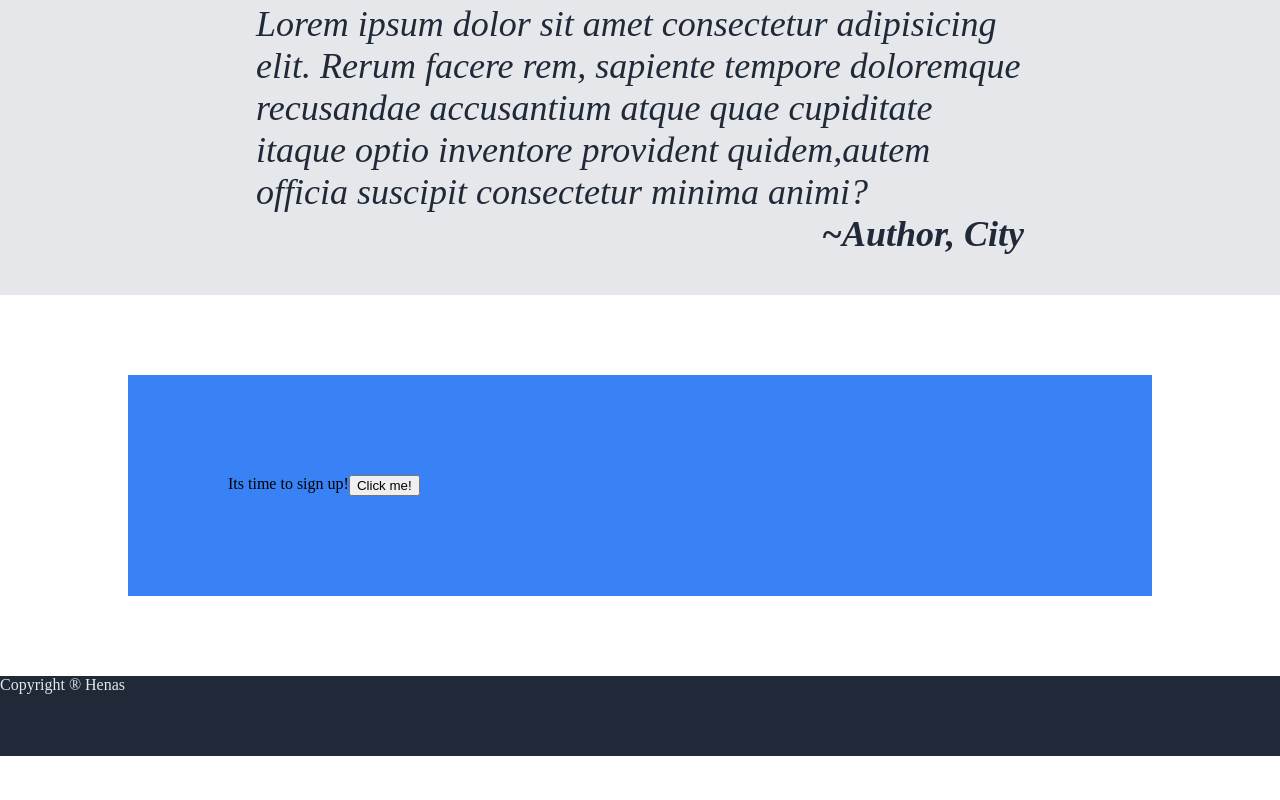
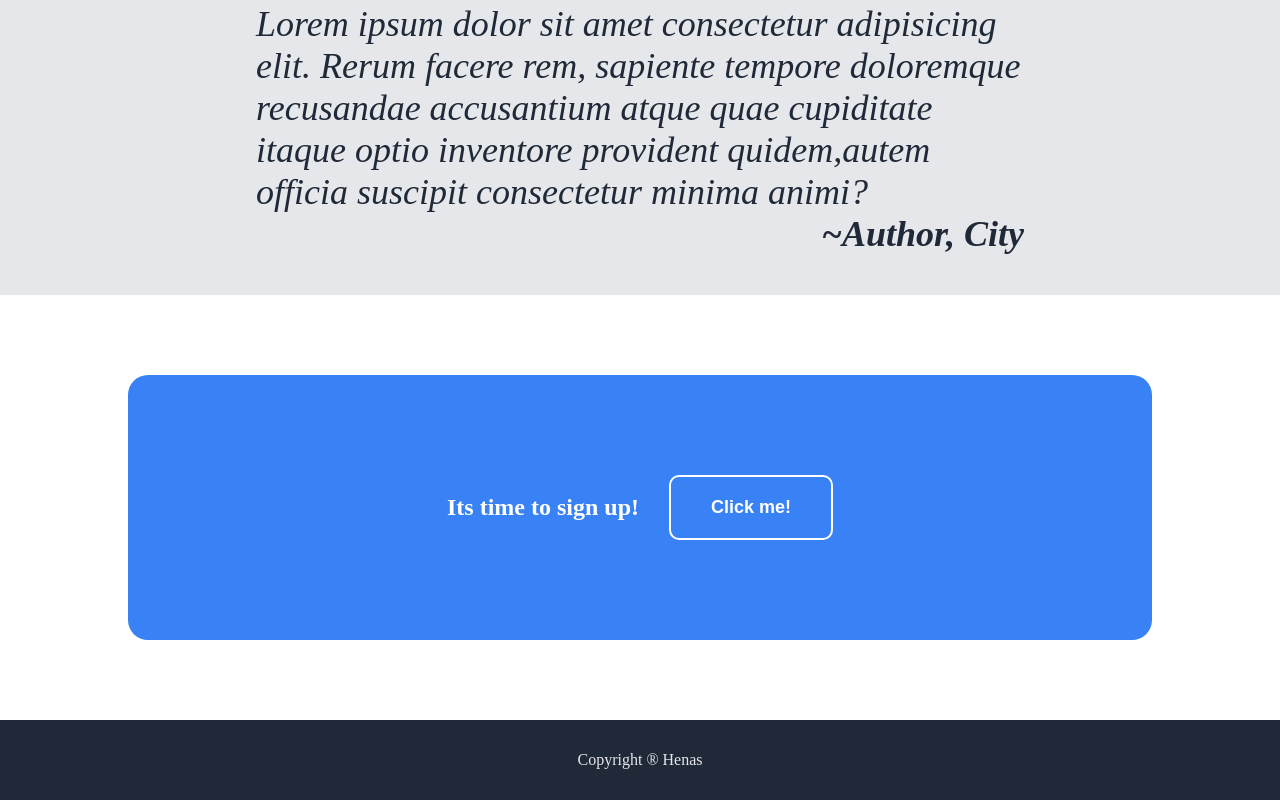
Before and after one commit to EdriuPnacze/odin_landing_page, a plain HTML site: page index.html in a window 1280 px wide. Shown: the part 786-1586 px from the top of the page. Before the commit the page ends 1542 px from the top, so only its background shows below. Drawn offline with Linux system fonts and the light colour scheme.

Commit message:
Finished the project, enjoy.

```diff
--- a/style.css
+++ b/style.css
@@ -112,6 +112,7 @@ header li{
 
 .images-section{
     display: flex;
+    flex-wrap: wrap;
     justify-content: center;
     align-items: center;
     flex:1 1 auto;
@@ -152,6 +153,28 @@ header li{
     background-color: #3882F6;
     margin:80px 10%;
     padding: 100px;
+    color:#fff;
+    border-radius: 20px;
+    font-weight: bold;
+    font-size: 24px;
+    align-items: center;
+    justify-content: center;
+    gap:30px;
+}
+
+.sign-up-pop button{
+    background-color: #3882F6;
+    border:2px solid #fff;
+    border-radius: 10px;
+    padding:20px 40px;
+    font-weight:bold;
+    font-size: 18px;
+    color:#fff;
+
+}
+
+.sign-up-pop button:hover{
+    background-color: #0e59db;
 }
 
 footer{
@@ -160,4 +183,7 @@ footer{
     margin-top:auto;
     height: 80px;
     flex: 0 0 auto;
+    display: flex;
+    justify-content: center;
+    align-items: center;
 }
```
